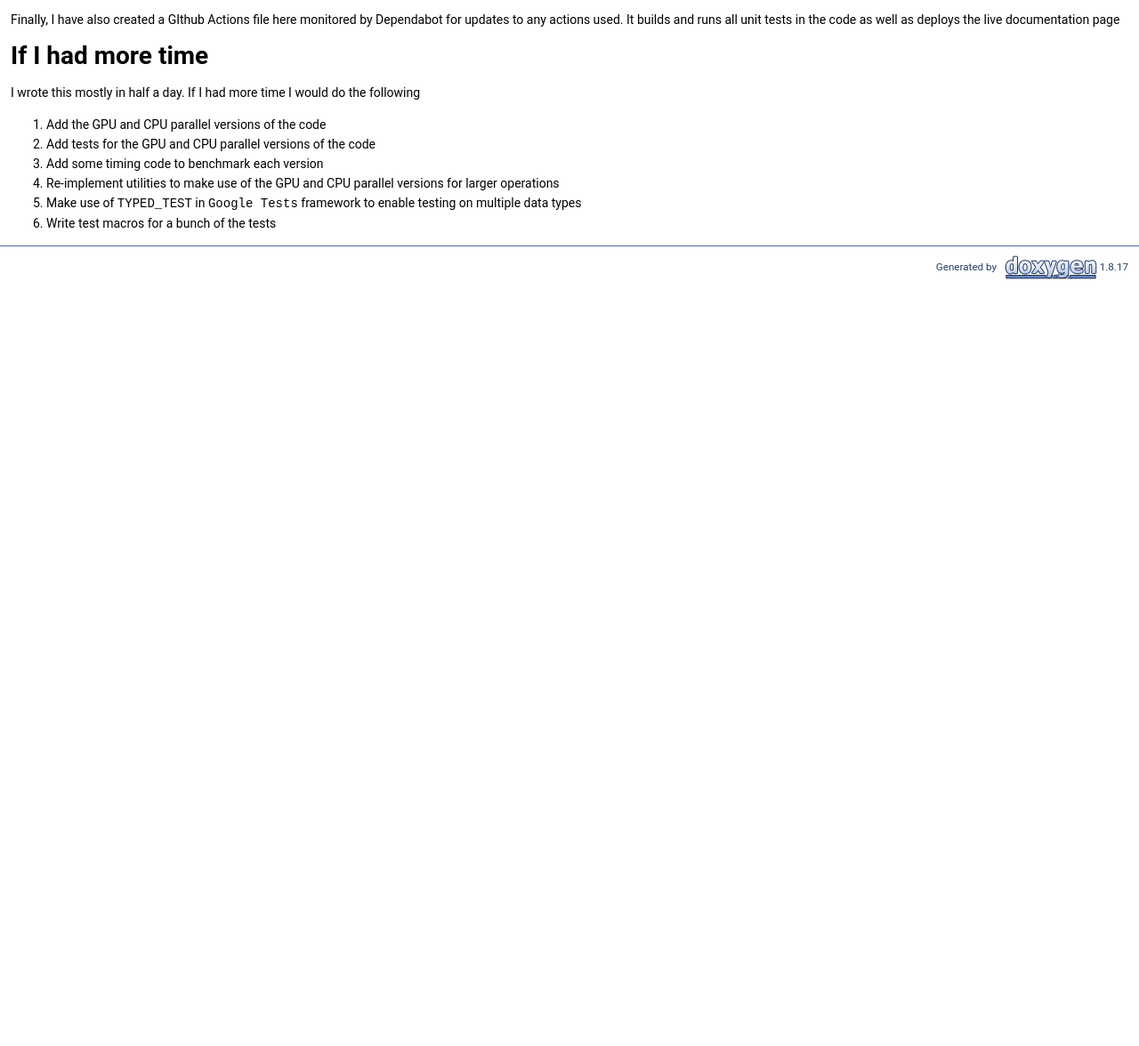
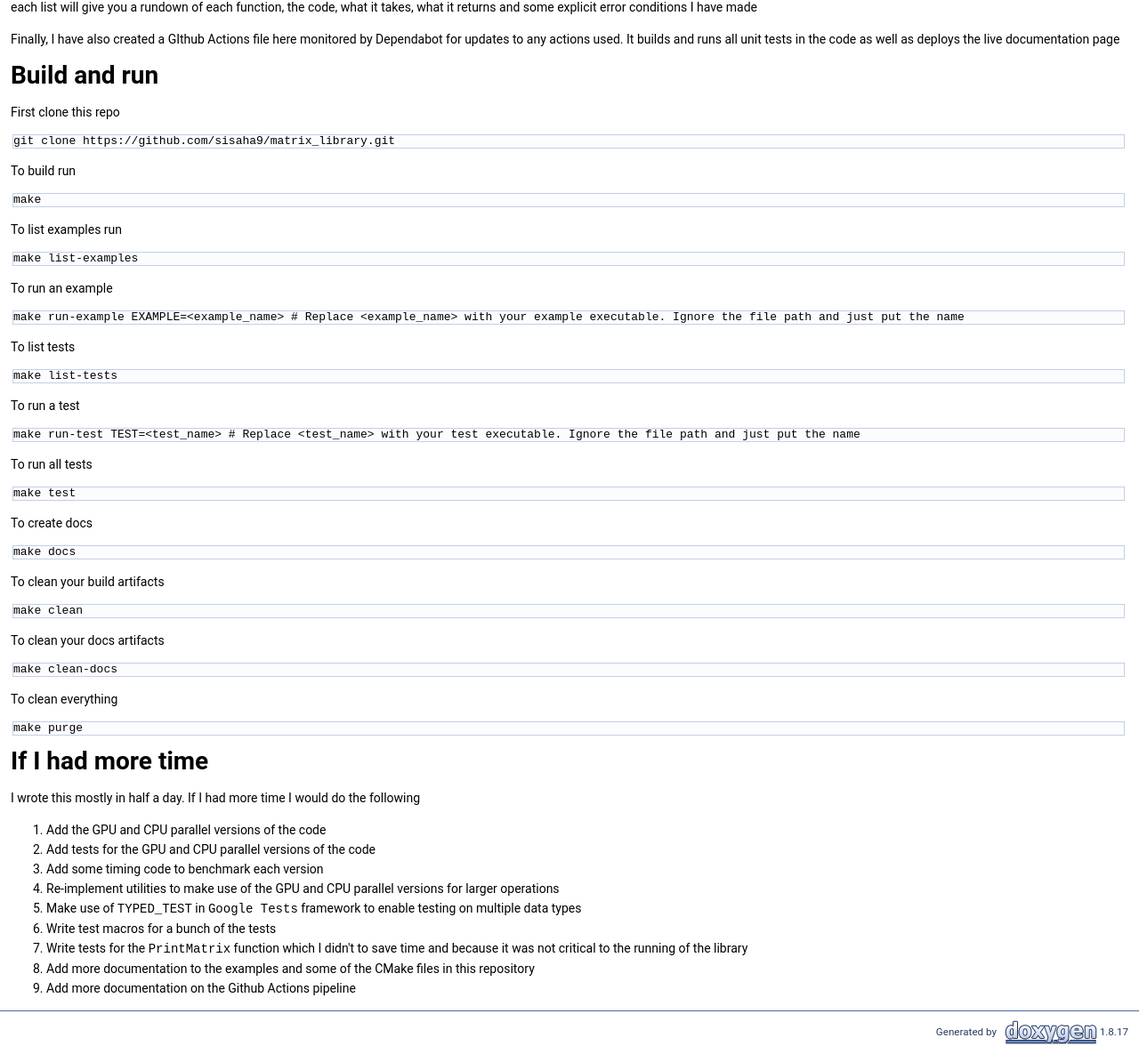
Before and after one commit to sisaha9/matrix_library, a plain HTML site: page index.html in a window 1280 px wide. Shown: the part 1000-2176 px from the top of the page at 89% size. Before the commit the page ends 1316 px from the top, so only its background shows below. Drawn offline with Linux system fonts and the light colour scheme.

Commit message:
Deploying to gh-pages from @ sisaha9/matrix_library@4ff8542386177d9d251c4fa8749a7f746cc53b96 🚀

```diff
--- a/index.html
+++ b/index.html
@@ -73,6 +73,7 @@ $(function() {
 <li><a href="#matrix-multiplication-library">Matrix Multiplication Library</a><ul>
 <li><a href="#what-does-it-do">What does it do</a></li>
 <li><a href="#design-methodology">Design methodology</a></li>
+<li><a href="#build-and-run">Build and run</a></li>
 <li><a href="#if-i-had-more-time">If I had more time</a> </li>
 </ul>
 </li>
@@ -101,8 +102,22 @@ Design methodology</h1>
 <p>For that purpose I created a utility library that would provide several helper functions for implementing and testing the functions of matrix multiplication and transposition</p>
 <p>As of writing this I have been able to implement the CPU simple version. Under <code><a class="el" href="namespacematrix__library.html">matrix_library</a></code> you can see the <code>cpu_simple</code> and <code>utils</code> libraries. These are tested extensively in <code>tests</code> folder under several cases (empty matrices, empty vectors, scalars, vectors and matrices) over 3 types: <code>int</code>, <code>float</code> and <code>double</code>. There are also example usages of each function in each library under the <code>examples</code> folder.</p>
 <p>For purposes of documentation I leveraged <code>doxygen</code>. In the website <a href="https://sisaha9.github.io/matrix_library/">here</a> if you click on <code>Namespaces</code> in the horizontal navigation bar you will see a view of the library. Clicking on the innermost values in each list will give you a rundown of each function, the code, what it takes, what it returns and some explicit error conditions I have made</p>
-<p>Finally, I have also created a GIthub Actions file here monitored by Dependabot for updates to any actions used. It builds and runs all unit tests in the code as well as deploys the live documentation page </p>
+<p>Finally, I have also created a GIthub Actions file here monitored by Dependabot for updates to any actions used. It builds and runs all unit tests in the code as well as deploys the live documentation page</p>
 <h1><a class="anchor" id="autotoc_md3"></a>
+Build and run</h1>
+<p>First clone this repo</p>
+<div class="fragment"><div class="line">git clone https://github.com/sisaha9/matrix_library.git</div>
+</div><!-- fragment --><p>To build run </p><div class="fragment"><div class="line">make</div>
+</div><!-- fragment --><p>To list examples run </p><div class="fragment"><div class="line">make list-examples</div>
+</div><!-- fragment --><p>To run an example </p><div class="fragment"><div class="line">make run-example EXAMPLE=&lt;example_name&gt; # Replace &lt;example_name&gt; with your example executable. Ignore the file path and just put the name</div>
+</div><!-- fragment --><p>To list tests </p><div class="fragment"><div class="line">make list-tests</div>
+</div><!-- fragment --><p>To run a test </p><div class="fragment"><div class="line">make run-test TEST=&lt;test_name&gt; # Replace &lt;test_name&gt; with your test executable. Ignore the file path and just put the name</div>
+</div><!-- fragment --><p>To run all tests </p><div class="fragment"><div class="line">make test</div>
+</div><!-- fragment --><p>To create docs </p><div class="fragment"><div class="line">make docs</div>
+</div><!-- fragment --><p>To clean your build artifacts </p><div class="fragment"><div class="line">make clean</div>
+</div><!-- fragment --><p>To clean your docs artifacts </p><div class="fragment"><div class="line">make clean-docs</div>
+</div><!-- fragment --><p>To clean everything </p><div class="fragment"><div class="line">make purge</div>
+</div><!-- fragment --><h1><a class="anchor" id="autotoc_md4"></a>
 If I had more time</h1>
 <p>I wrote this mostly in half a day. If I had more time I would do the following</p><ol type="1">
 <li>Add the GPU and CPU parallel versions of the code</li>
@@ -110,7 +125,10 @@ If I had more time</h1>
 <li>Add some timing code to benchmark each version</li>
 <li>Re-implement utilities to make use of the GPU and CPU parallel versions for larger operations</li>
 <li>Make use of <code>TYPED_TEST</code> in <code>Google Tests</code> framework to enable testing on multiple data types</li>
-<li>Write test macros for a bunch of the tests </li>
+<li>Write test macros for a bunch of the tests</li>
+<li>Write tests for the <code>PrintMatrix</code> function which I didn't to save time and because it was not critical to the running of the library</li>
+<li>Add more documentation to the examples and some of the CMake files in this repository</li>
+<li>Add more documentation on the Github Actions pipeline </li>
 </ol>
 </div></div><!-- PageDoc -->
 </div><!-- contents -->
```
